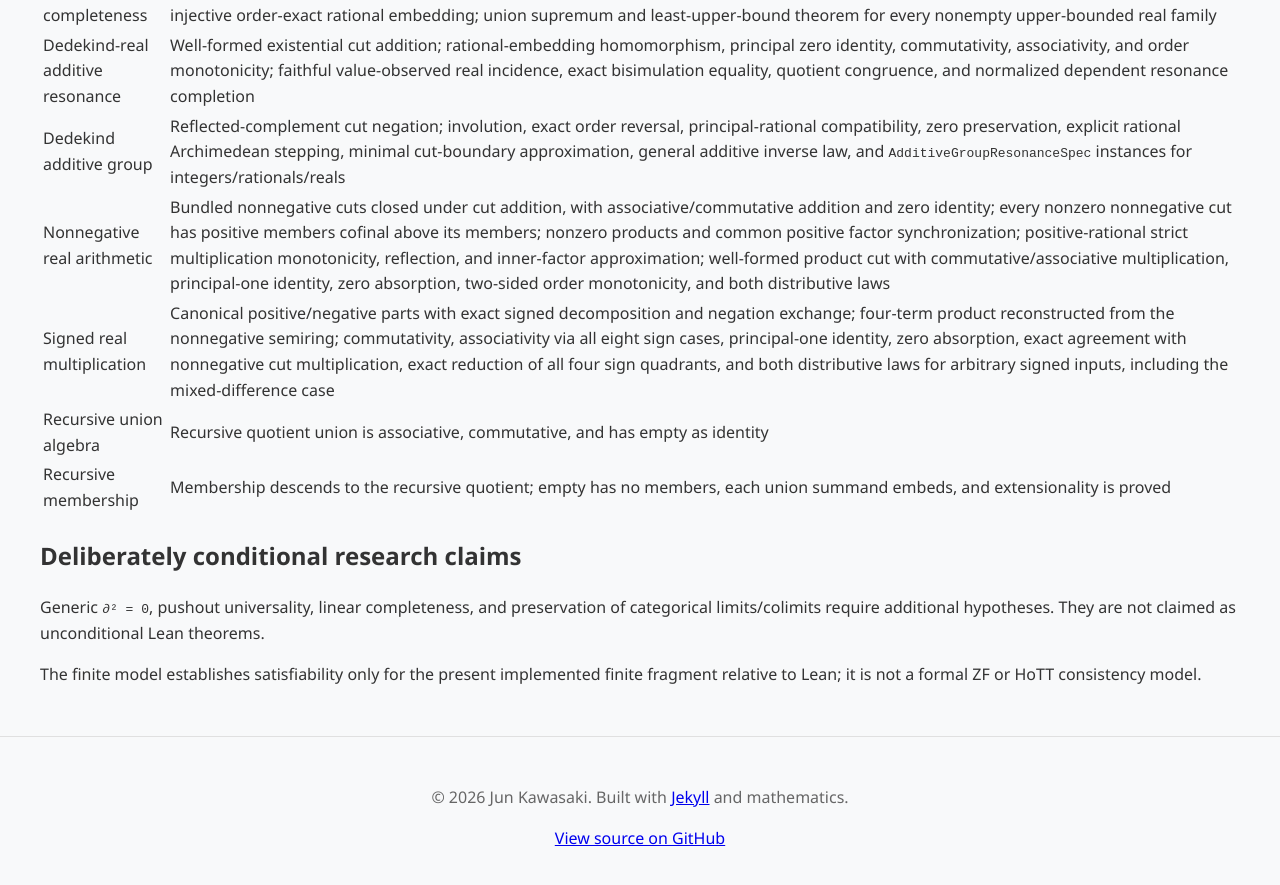
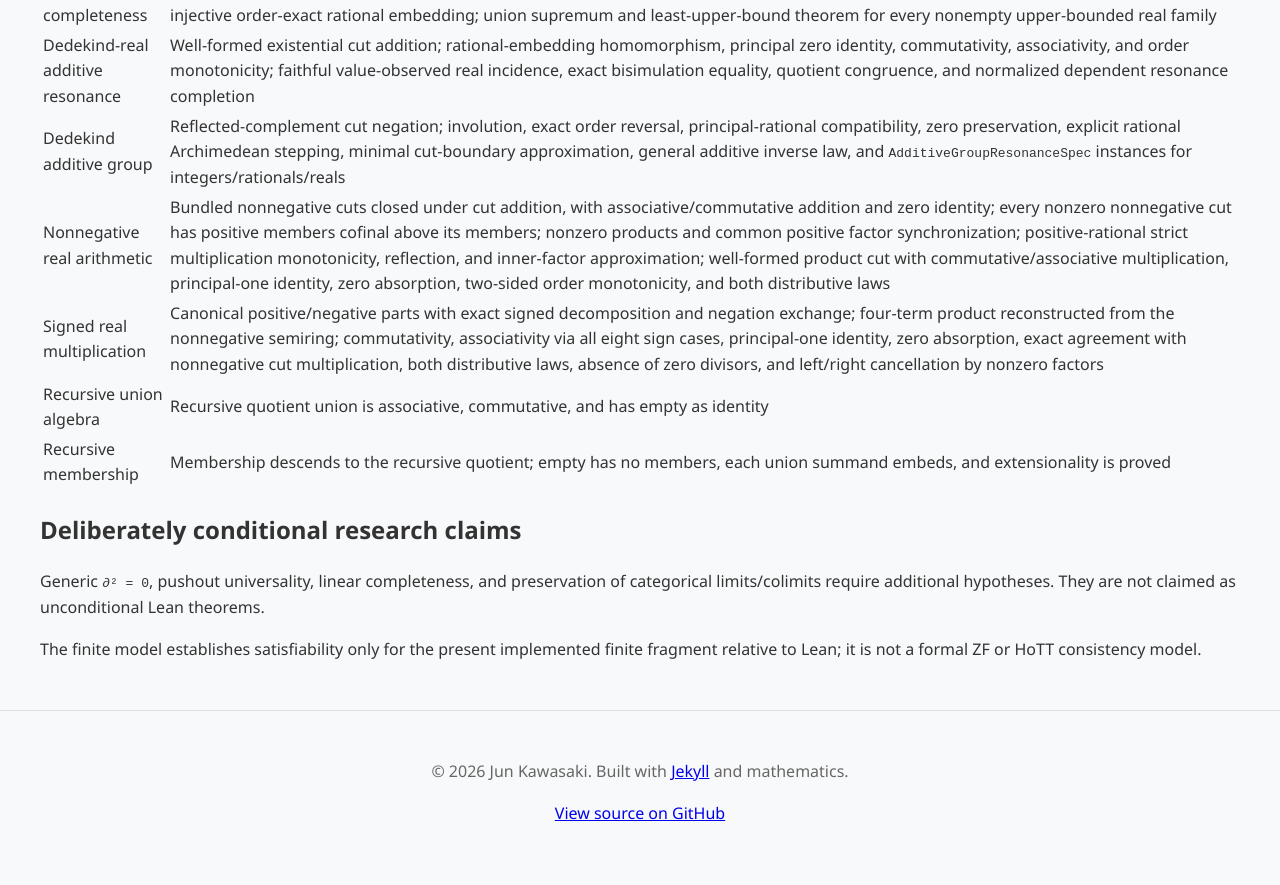
Before and after one commit to com-junkawasaki/inc, a Jekyll site: the page built from docs/verification.md, in a window 1280 px wide and 900 px high, scrolled down 2468 px. Shown: the top 885 px of the window. Built offline with Jekyll 4.4.1, drawn with Linux system fonts in a browser that asks for light colours.

Commit message:
feat(inc): prove signed reals form a domain

```diff
--- a/docs/verification.md
+++ b/docs/verification.md
@@ -42,7 +42,7 @@ the triangle example.
 | Dedekind-real additive resonance | Well-formed existential cut addition; rational-embedding homomorphism, principal zero identity, commutativity, associativity, and order monotonicity; faithful value-observed real incidence, exact bisimulation equality, quotient congruence, and normalized dependent resonance completion |
 | Dedekind additive group | Reflected-complement cut negation; involution, exact order reversal, principal-rational compatibility, zero preservation, explicit rational Archimedean stepping, minimal cut-boundary approximation, general additive inverse law, and `AdditiveGroupResonanceSpec` instances for integers/rationals/reals |
 | Nonnegative real arithmetic | Bundled nonnegative cuts closed under cut addition, with associative/commutative addition and zero identity; every nonzero nonnegative cut has positive members cofinal above its members; nonzero products and common positive factor synchronization; positive-rational strict multiplication monotonicity, reflection, and inner-factor approximation; well-formed product cut with commutative/associative multiplication, principal-one identity, zero absorption, two-sided order monotonicity, and both distributive laws |
-| Signed real multiplication | Canonical positive/negative parts with exact signed decomposition and negation exchange; four-term product reconstructed from the nonnegative semiring; commutativity, associativity via all eight sign cases, principal-one identity, zero absorption, exact agreement with nonnegative cut multiplication, exact reduction of all four sign quadrants, and both distributive laws for arbitrary signed inputs, including the mixed-difference case |
+| Signed real multiplication | Canonical positive/negative parts with exact signed decomposition and negation exchange; four-term product reconstructed from the nonnegative semiring; commutativity, associativity via all eight sign cases, principal-one identity, zero absorption, exact agreement with nonnegative cut multiplication, both distributive laws, absence of zero divisors, and left/right cancellation by nonzero factors |
 | Recursive union algebra | Recursive quotient union is associative, commutative, and has empty as identity |
 | Recursive membership | Membership descends to the recursive quotient; empty has no members, each union summand embeds, and extensionality is proved |
 
```
Also changed, not shown: docs/adr/2607121930-resonance-as-central-primitive.md (+3 -1 lines), docs/status.md (+2 -0 lines), README.md, 1 other file.
